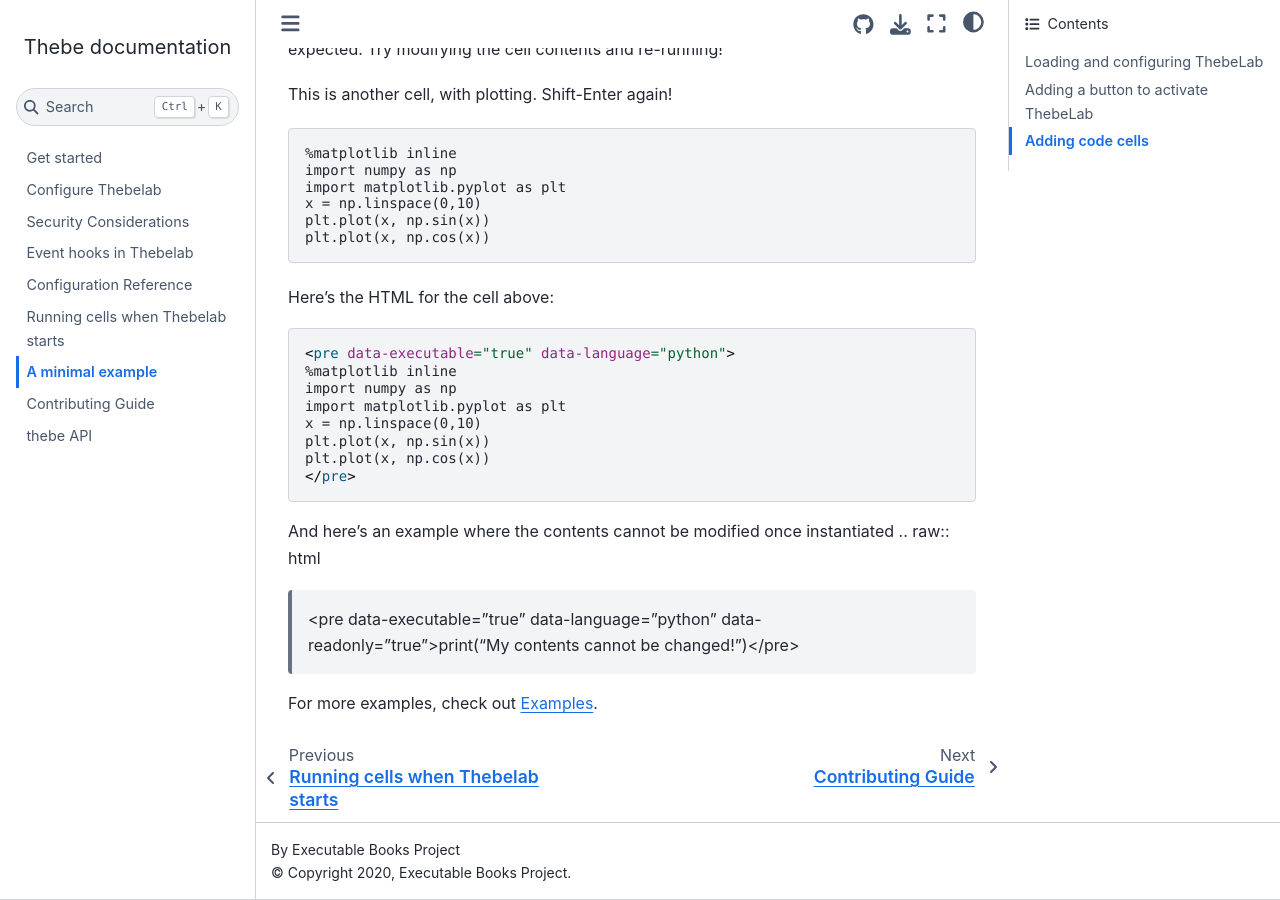
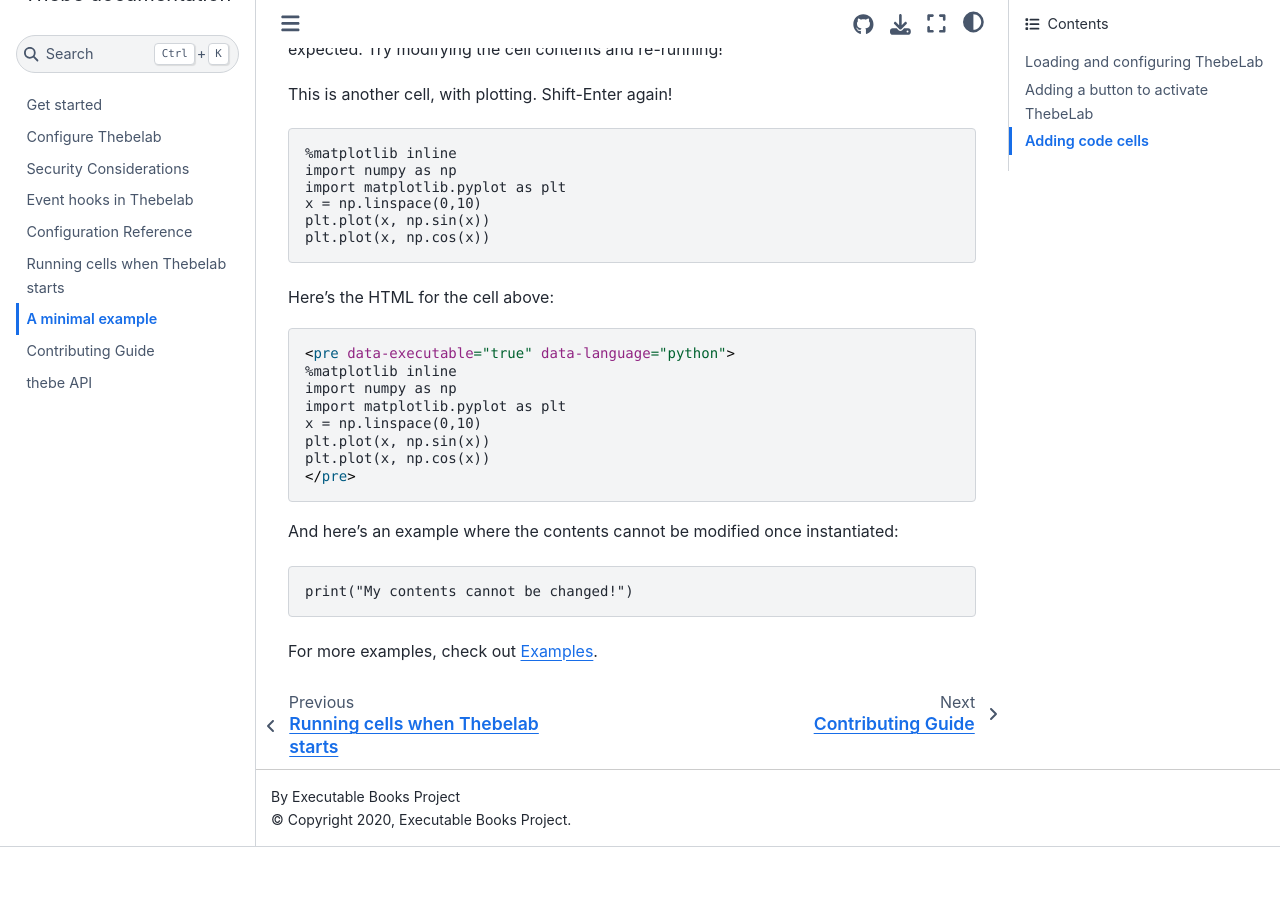
Before and after one commit to jupyter-book/thebe, a Sphinx documentation site: the page built from docs/minimal_example.rst, in a window 1280 px wide and 900 px high, scrolled down 1957 px. Built offline with Sphinx 7.4.7 and the Sphinx Book theme 1.1.4, drawn with Linux system fonts in a browser that asks for light colours; comment, search, counter and statistics services are not loaded; after the commit the page ends 2804 px from its top, so only the background shows below that.

Commit message:
Added newline

```diff
--- a/docs/minimal_example.rst
+++ b/docs/minimal_example.rst
@@ -145,7 +145,8 @@
    plt.plot(x, np.cos(x))
    </pre>
 
-And here's an example where the contents cannot be modified once instantiated
+And here's an example where the contents cannot be modified once instantiated:
+
 .. raw:: html
 
    <pre data-executable="true" data-language="python" data-readonly="true">print("My contents cannot be changed!")</pre>
```
